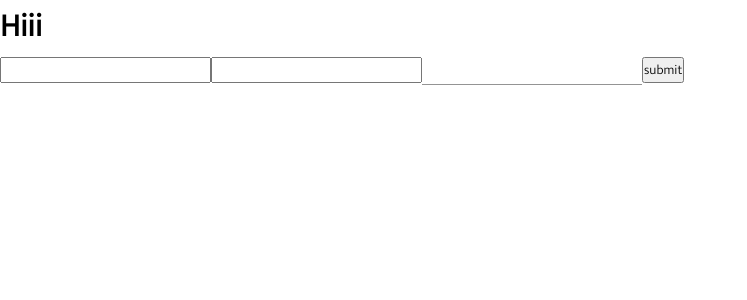
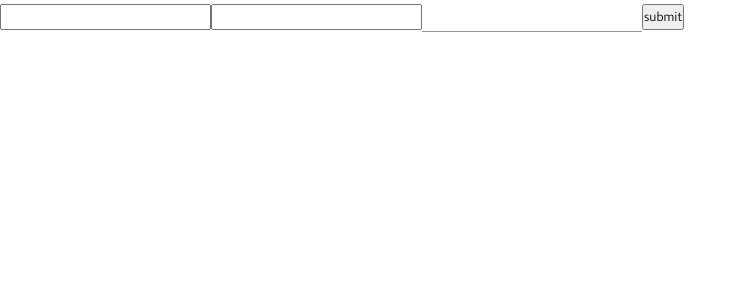
Before and after one commit to pratik-zingworks/zingworks-project-01, a React (Create React App) app: page / in a window 1280 px wide. Shown: the top 300 px of the page, without its empty margins (0-747 px from the left). Built offline with nearby package versions, Linux system fonts and the light colour scheme.

Commit message:
heading removed in app.js

```diff
--- a/src/App.js
+++ b/src/App.js
@@ -4,7 +4,6 @@ import SignUp from './components/SignUp/SignUp.component';
 function App() {
   return (
     <div className="App">
-      <h1>Hiii</h1>
      <SignUp />
     </div>
   );
```
